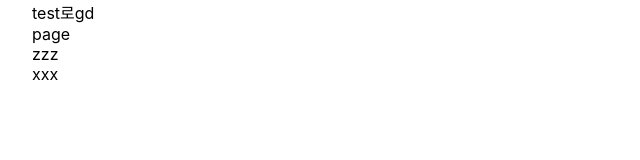
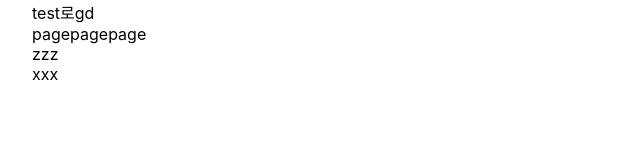
Before and after one commit to HaJunRyu/ec2-ci-cd, a Next.js app: page / in a window 1280 px wide. Shown: the top 160 px of the page, without its empty margins (0-640 px from the left). Built offline with nearby package versions, Linux system fonts and the light colour scheme.

Commit message:
merge test

```diff
--- a/pages/index.tsx
+++ b/pages/index.tsx
@@ -11,7 +11,7 @@ const Home: NextPage = () => {
         <Link href="/test">test로gd</Link>
       </div>
       <div>
-        <Link href="/page">page</Link>
+        <Link href="/page">pagepagepage</Link>
       </div>
       <div>
         <Link href="/zzz">zzz</Link>
```
